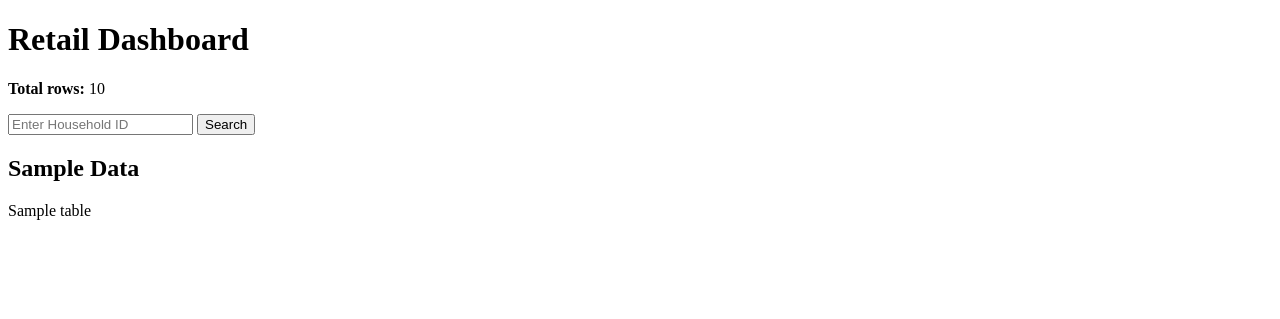
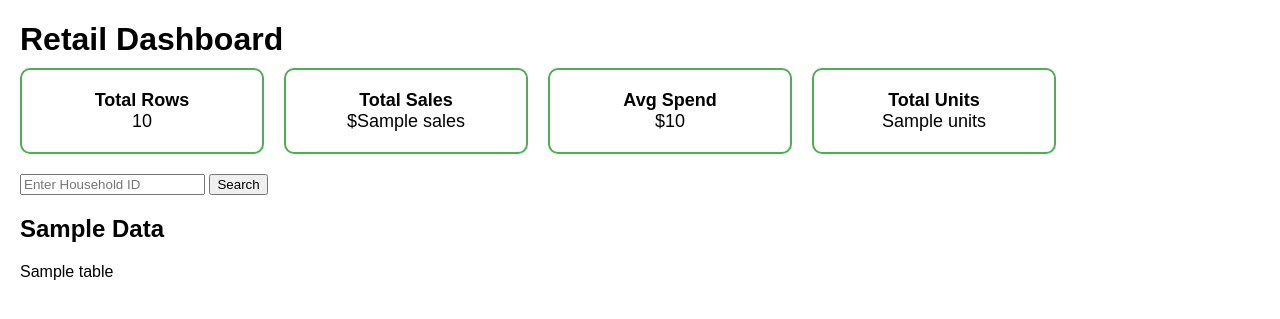
Before and after one commit to muneery/final-project-azure, a Flask app: template templates/index.html in a window 1280 px wide. Shown: the top 319 px of the page. Run offline with Flask 3, Linux system fonts and the light colour scheme; the template is opened without the code that fills it: most values are stand-ins (such as "Sample title", 1, 10 or a date in 2020).

Commit message:
Enhance dashboard layout with KPI display and styling

```diff
--- a/templates/index.html
+++ b/templates/index.html
@@ -2,20 +2,54 @@
 <html>
 <head>
     <title>Retail Dashboard</title>
+    <style>
+        body { font-family: Arial; margin: 20px; }
+
+        .kpi-container {
+            display: flex;
+            gap: 20px;
+            margin-bottom: 20px;
+        }
+
+        .kpi {
+            padding: 20px;
+            border: 2px solid #4CAF50;
+            border-radius: 10px;
+            width: 200px;
+            text-align: center;
+            font-size: 18px;
+        }
+
+        h1 { margin-bottom: 10px; }
+    </style>
 </head>
 <body>
 
 <h1>Retail Dashboard</h1>
 
-<p><b>Total rows:</b> {{ total }}</p>
+<!-- KPIs -->
+<div class="kpi-container">
+    <div class="kpi">
+        <b>Total Rows</b><br>{{ total }}
+    </div>
+    <div class="kpi">
+        <b>Total Sales</b><br>${{ sales }}
+    </div>
+    <div class="kpi">
+        <b>Avg Spend</b><br>${{ avg }}
+    </div>
+    <div class="kpi">
+        <b>Total Units</b><br>{{ units }}
+    </div>
+</div>
 
-<form action="/search">
-    <input name="hshd" placeholder="Enter Household ID">
+<!-- Search -->
+<form action="/search" method="get">
+    <input name="hshd" placeholder="Enter Household ID" type="number">
     <button type="submit">Search</button>
 </form>
 
 <h2>Sample Data</h2>
-
 {{ table|safe }}
 
 </body>
```
